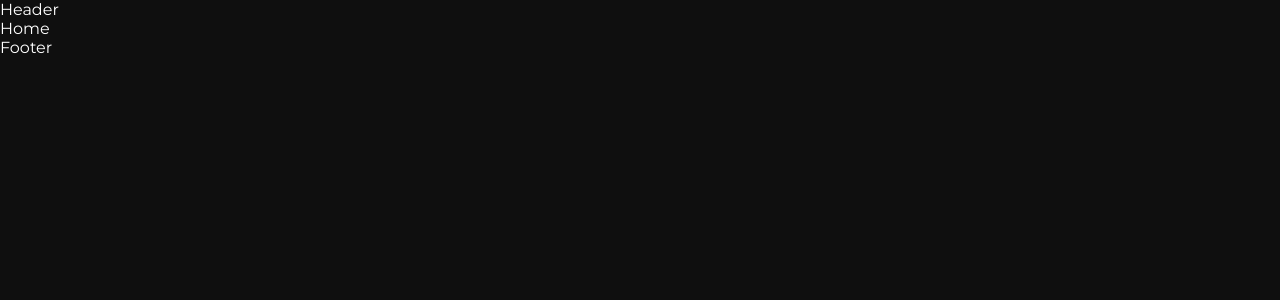
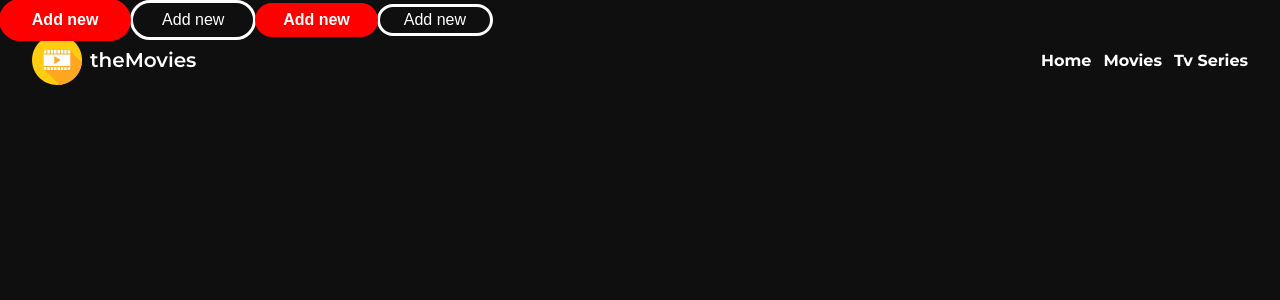
Before and after one commit to GregoryMaklakov/themovie-react, a React (Vite) app: page / in a window 1280 px wide. Shown: the top 300 px of the page. Built offline with nearby package versions, Linux system fonts and the light colour scheme.

Commit message:
add Header & Button

```diff
--- a/src/App/App.jsx
+++ b/src/App/App.jsx
@@ -6,13 +6,15 @@ import Routes from '../config/Routes';
 
 import styles from "./App.module.scss";
 
-function App() {
+export const App = () => {
   return (
     <BrowserRouter>
       <Route render={props => (
         <>
           <Header {...props}></Header>
-          <Routes></Routes>
+          <Routes>
+            <div className="div"></div>
+          </Routes>
           <Footer></Footer>
         </>
       )} />
@@ -20,5 +22,3 @@ function App() {
     </BrowserRouter>
   );
 }
-
-export default App;
--- /dev/null
+++ b/src/components/Button/Button.jsx
@@ -0,0 +1,27 @@
+import PropTypes from "prop-types";
+import clsx from "clsx";
+import styles from "./Button.module.scss";
+
+export const Button = ({ variant, size, onClick, className, children }) => {
+    return (
+        <button
+            className={clsx(
+                styles.button,
+                className,
+                styles[`variant-${variant}`],
+                styles[`size-${size}`]
+            )}
+            onClick={onClick}
+        >
+            {children}
+        </button>
+    );
+};
+
+Button.propTypes = {
+    children: PropTypes.string.isRequired,
+    onClick: PropTypes.func,
+    variant: PropTypes.oneOf(["primary", "secondary"]),
+    size: PropTypes.oneOf(["s", "m"]),
+    className: PropTypes.string,
+};
--- /dev/null
+++ b/src/components/Button/Button.module.scss
@@ -0,0 +1,44 @@
+@use "../../scss/components/utils" as u;
+
+.button {
+  cursor: pointer;
+  border-radius: 30px;
+  color: u.$color-white;
+  z-index: 1000;
+}
+
+.variant-primary {
+  border: 3px solid transparent;
+  background-color: u.$color-main;
+  font-size: u.rem(16);
+  font-weight: 600;
+  box-shadow: 0px 0px 0px 1px u.$color-main;
+  transition: all 0.2s ease 0s;
+  position: relative;
+  @media (any-hover: hover) {
+    &:hover {
+      box-shadow: 0px 0px 0px 2px u.$color-main;
+    }
+  }
+  &:active {
+    box-shadow: 0px 0px 0px 2px u.$color-white;
+  }
+}
+
+.variant-secondary {
+  border: 3px solid u.$color-white;
+  background-color: transparent;
+  color: u.$color-white;
+  border-radius: 30px;
+  box-shadow: unset;
+  transition: color 0.2s ease, background-color 0.2s ease;
+}
+
+//Size
+.size-s {
+  padding: 0.25rem 1.5rem;
+}
+
+.size-m {
+  padding: 0.5rem 1.8rem;
+}
--- /dev/null
+++ b/src/components/Button/inde.js
@@ -0,0 +1 @@
+export * from "./Button";
--- a/src/components/Header/Header.jsx
+++ b/src/components/Header/Header.jsx
@@ -1,13 +1,69 @@
-import PropTypes from 'prop-types';
-import clsx from 'clsx';
+import PropTypes from "prop-types";
+import clsx from "clsx";
+import styles from "./Header.module.scss";
+import { useLocation, NavLink } from "react-router-dom";
+import logo from "../../assets/svg/logo.svg";
+import { useRef, useEffect } from "react";
+
+const headerNav = [
+    {
+        display: "Home",
+        path: "/",
+    },
+    {
+        display: "Movies",
+        path: "/movie",
+    },
+    {
+        display: "Tv Series",
+        path: "/tv",
+    },
+];
+
+export const Header = () => {
+    const { pathname } = useLocation();
+    const headerRef = useRef(null);
+
+    const active = headerNav.findIndex((e) => e.path === pathname);
+
+    useEffect(() => {
+        const scrollHeader = () => {
+            if (document.body.scrollTop > 100 || document.documentElement.scrollTop > 100) {
+                headerRef.current.classList.add('scroll');
+            } else {
+                headerRef.current.classList.remove('scroll');
+            }
+        }
+        window.addEventListener('scroll', scrollHeader)
+        return () => {
+            window.removeEventListener('scroll', scrollHeader)
+        }
+    }, [])
 
 
-export const Header = () => {
+
     return (
-        <div>Header</div>
-    )
-}
+        <div ref={headerRef} className={clsx(styles.header)}>
+            <div className={clsx(styles.header__wrapper, styles.container)}>
+                <div className={styles.logo}>
+                    <img src={logo} alt="logo" className={styles.logo__image}></img>
+                    <NavLink to="/">theMovies</NavLink>
+                </div>
+                <ul className={styles.header__nav}>
 
-Header.propTypes = {
+                    {
+                        headerNav.map((e, id) => (
+                            <li key={id} className={clsx(styles.list, `${id === active ? 'active' : ''}`)}>
+                                <NavLink to={e.path}>
+                                    {e.display}
+                                </NavLink>
+                            </li>
+                        ))
+                    }
+                </ul>
+            </div>
+        </div>
+    );
+};
 
-}
+Header.propTypes = {};
--- a/src/components/Header/Header.module.scss
+++ b/src/components/Header/Header.module.scss
@@ -0,0 +1,75 @@
+@use "../../scss/components/utils" as u;
+
+.logo {
+  font-size: u.rem(20);
+  font-weight: 600;
+
+  @include u.flex(flex-start, center);
+  gap: 8px;
+  img {
+    width: 50px;
+    @include u.media("tablet", max) {
+      width: 30px;
+    }
+  }
+}
+
+.header {
+  height: 120px;
+  position: fixed;
+  left: 0;
+  top: 0;
+  width: 100%;
+  z-index: 100;
+  transition: height 0.2s ease, background-color 0.2s ease;
+  &.scroll {
+    height: 80px;
+    background-color: u.$color-bg;
+  }
+  &__wrapper {
+    @include u.flex(space-between, center);
+    height: 100%;
+    padding: 0 u.rem(32);
+    @include u.media("tablet", max) {
+      justify-content: center;
+    }
+  }
+  &__nav {
+    @include u.flex(center, center);
+    li {
+      padding: u.rem(5) 0;
+      font-weight: 700;
+      position: relative;
+      font-size: u.rem(16);
+      &:not(:last-child) {
+        margin-right: 12px;
+      }
+      &::after {
+        @include u.pseudo;
+        bottom: 0;
+        left: 50%;
+        transform: translateX(-50%);
+        width: 0;
+        transition: width 0.5s ease;
+        height: 2px;
+        background-color: u.$color-main;
+      }
+
+      &.active::after,
+      &:hover::after {
+        width: 100%;
+      }
+    }
+    @include u.media("tablet", max) {
+      position: fixed;
+      bottom: 0;
+      left: 0;
+      height: 80px;
+      width: 100%;
+      background-color: u.$color-bg;
+      padding: 0 u.rem(16);
+      box-shadow: rgba(100, 100, 111, 0.2) 0px 7px 29px 0px;
+      @include u.flex(space-between, center);
+    }
+  }
+}
--- a/src/config/Routes.jsx
+++ b/src/config/Routes.jsx
@@ -9,19 +9,23 @@ const Routes = () => {
                 path='/:category/search/:keyword'
                 component={Catalog}>
             </Route>
+
             <Route
                 path='/:category/:id'
                 component={Detail}>
             </Route>
+
             <Route
-                path='/:category/:id'
+                path='/:category'
                 component={Catalog}>
             </Route>
+
             <Route
                 path='/'
                 exact
                 component={Home}>
             </Route>
+
         </Switch>
     )
 }
--- a/src/main.jsx
+++ b/src/main.jsx
@@ -1,6 +1,6 @@
 import React from 'react'
 import ReactDOM from 'react-dom/client'
-import App from './App/App'
+import { App } from './App/App'
 import './scss/style.scss'
 
 ReactDOM.createRoot(document.getElementById('root')).render(
--- a/src/pages/Home.jsx
+++ b/src/pages/Home.jsx
@@ -1,8 +1,16 @@
 import PropTypes from 'prop-types'
+import { Button } from '../components/Button/Button'
 
 export const Home = () => {
     return (
-        <div>Home</div>
+        <div style={{ height: '300vh' }}>
+            <Button variant='primary' size="m"> Add new</Button>
+            <Button variant='secondary' size="m"> Add new</Button>
+
+            <Button variant='primary' size="s"> Add new</Button>
+
+            <Button variant='secondary' size="s"> Add new</Button>
+        </div>
     )
 }
 
--- a/src/scss/config/_variables.scss
+++ b/src/scss/config/_variables.scss
@@ -2,7 +2,7 @@
 $color-white: #fff;
 $color-black: #000000;
 $color-bg: #0f0f0f;
-$colot-main: #ff0000;
+$color-main: #ff0000;
 
 // FONTS
 $primary-font: "Montserrat", sans-serif;
```
Also changed, not shown: src/assets/svg/logo.svg (added).
